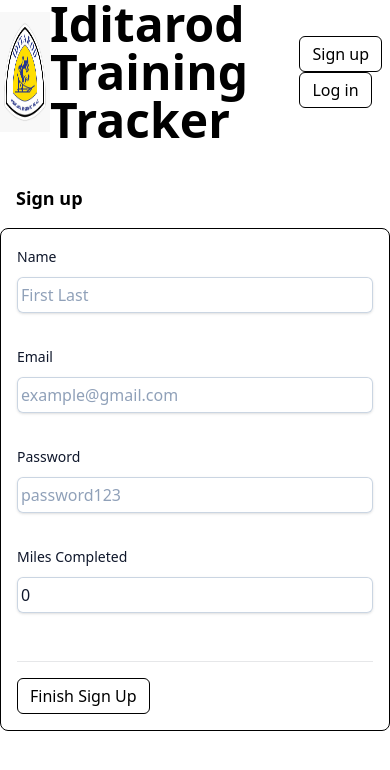
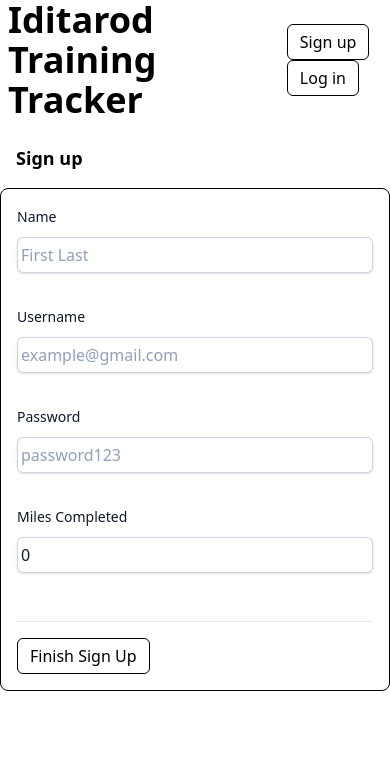
Before and after one commit to scirrincione/iditarod-tracker, a React (Vite) app in the folder client/: page /signup in a window 390 px wide. Shown: the top 770 px of the page. Built offline with nearby package versions, Linux system fonts and the light colour scheme.

Commit message:
changed email to username and fixed mobile interface

```diff
--- a/client/src/components/Login.jsx
+++ b/client/src/components/Login.jsx
@@ -5,7 +5,7 @@
 export default function Login({ children }) {
   const [form, setForm] = useState({
     name: "",
-    email: "",
+    username: "",
     password: "",
     progress: 0,
   });
@@ -86,7 +86,7 @@
     } catch (error) {
       console.error('A problem occurred while logging in ', error);
     } finally {
-      setForm({ email: "", password: "" });
+      setForm({ username: "", password: "" });
       //navigate("/");
     }
   }
@@ -104,21 +104,21 @@
           <div className="grid max-w-2xl grid-cols-1 gap-x-6 gap-y-8 ">
             <div className="sm:col-span-4">
               <label
-                htmlFor="email"
+                htmlFor="username"
                 className="block text-sm font-medium leading-6 text-slate-900"
               >
-                Email
+                Username
               </label>
               <div className="mt-2">
                 <div className="flex rounded-md shadow-sm ring-1 ring-inset ring-slate-300 focus-within:ring-2 focus-within:ring-inset focus-within:ring-indigo-600 sm:max-w-md">
                   <input
                     type="text"
-                    name="email"
-                    id="email"
+                    name="username"
+                    id="username"
                     className="block flex-1 border-0 bg-transparent py-1.5 pl-1 text-slate-900 placeholder:text-slate-400 focus:ring-0 sm:text-sm sm:leading-6"
                     placeholder="example@gmail.com"
-                    value={form.email}
-                    onChange={(e) => updateForm({ email: e.target.value })}
+                    value={form.username}
+                    onChange={(e) => updateForm({ username: e.target.value })}
                   />
                 </div>
               </div>
@@ -144,7 +144,7 @@
                 </div>
               </div>
             </div>
-            {loginFail && <div className="text-red-600 ">Login failed: Invalid email or password.</div>}
+            {loginFail && <div className="text-red-600 ">Login failed: Invalid username or password.</div>}
           </div>
 
         </div>
--- a/client/src/components/Navbar.jsx
+++ b/client/src/components/Navbar.jsx
@@ -12,11 +12,11 @@
   }
   return (
     <div>
-      <nav className="flex justify-between items-center mb-6">
+      <nav className="flex justify-between items-center mb-2">
         <NavLink to="/">
-          <img alt="Iditarod logo" className="h-30 inline" src={logo}></img>
+          <img alt="Iditarod logo" className="hidden md:block h-30" src={logo}></img>
         </NavLink>
-        <h1 className="font-bold text-5xl">Iditarod Training Tracker</h1>
+        <h1 className="font-bold text-4xl px-2 md:px-0 md:text-5xl">Iditarod Training Tracker</h1>
         {!user && <div className="items-right">
         <NavLink
           className="mr-2 inline-flex items-center justify-center whitespace-nowrap text-md font-medium ring-offset-background transition-colors focus-visible:outline-none focus-visible:ring-2 focus-visible:ring-ring focus-visible:ring-offset-2 disabled:pointer-events-none disabled:opacity-50 border border-input bg-background hover:bg-slate-100 h-9 rounded-md px-3"
--- a/client/src/components/RecordList.jsx
+++ b/client/src/components/RecordList.jsx
@@ -49,15 +49,17 @@
           Edit Progress
           </NavLink>}
     </h2>
-    <p className="flex flex-row justify-between text-2xl">{props.record.progress}
+    <div className="flex flex-row justify-between text-xl">
+      <div className="pr-2">{props.record.progress}</div>
       <progress value={props.record.progress / 975} />
-      975</p>
+      <div className="pl-2">975</div>
+      </div>
     {
       (() => {
         const locations = getLocation(props.record.progress);
         const last = locations[locations.length - 1];
         return (
-          <div className="flex flex-row justify-between text-2xl">
+          <div className="flex flex-row justify-between text-xl md:text-2xl mt-2">
             <span>
               Last Checkpoint Reached: {last ? last.stop : "Not started"}
             </span>
--- a/client/src/components/Signup.jsx
+++ b/client/src/components/Signup.jsx
@@ -1,10 +1,12 @@
-import { useState, useEffect } from "react";
+import { useState, useEffect, useContext } from "react";
 import { useParams, useNavigate } from "react-router-dom";
+import Login from "./Login";
+import { UserContext } from "../contexts/UserContext";
 
 export default function Signup() {
   const [form, setForm] = useState({
     name: "",
-    email: "",
+    username: "",
     password: "",
     progress: 0,
   });
@@ -12,6 +14,7 @@
   const [isNew, setIsNew] = useState(true);
   const params = useParams();
   const navigate = useNavigate();
+  const { user, login, logout } = useContext(UserContext);
 
   useEffect(() => {
     async function fetchData() {
@@ -77,7 +80,11 @@
     } catch (error) {
       console.error('A problem occurred adding or updating a record: ', error);
     } finally {
-      setForm({ name: "", position: "", level: "" });
+      const result = await login({username: form.username, password: form.password});
+      if (!result) {
+        console.error("Login after signup failed");
+      }
+      setForm({ name: "", username: "", password: "", progress: 0 });
       navigate("/");
     }
   }
@@ -116,21 +123,21 @@
             </div>
             <div className="sm:col-span-4">
               <label
-                htmlFor="email"
+                htmlFor="username"
                 className="block text-sm font-medium leading-6 text-slate-900"
               >
-                Email
+                Username
               </label>
               <div className="mt-2">
                 <div className="flex rounded-md shadow-sm ring-1 ring-inset ring-slate-300 focus-within:ring-2 focus-within:ring-inset focus-within:ring-indigo-600 sm:max-w-md">
                   <input
                     type="text"
-                    name="email"
-                    id="email"
+                    name="username"
+                    id="username"
                     className="block flex-1 border-0 bg-transparent py-1.5 pl-1 text-slate-900 placeholder:text-slate-400 focus:ring-0 sm:text-sm sm:leading-6"
                     placeholder="example@gmail.com"
-                    value={form.email}
-                    onChange={(e) => updateForm({ email: e.target.value })}
+                    value={form.username}
+                    onChange={(e) => updateForm({ username: e.target.value })}
                   />
                 </div>
               </div>
--- a/client/src/contexts/UserContext.jsx
+++ b/client/src/contexts/UserContext.jsx
@@ -8,7 +8,7 @@
 
   const fetchUserData = async (userData) => {
     if (!userData) return;
-    console.log("Fetching user data for:", userData.email);
+    console.log("Fetching user data for:", userData.username);
     const response = await fetch(`${import.meta.env.VITE_SERVER_URL}record/`);
     if (!response.ok){
       const message = `An error occurred: ${response.statusText}`;
@@ -16,7 +16,7 @@
       return;
     }
     const resJson = await response.json();
-    const record = await resJson.find(entry => entry.email == userData.email);
+    const record = await resJson.find(entry => entry.username == userData.username);
 
     console.log("Fetched user data:", record);
     if (!record) {
```
Also changed, not shown: 1 other file (tests, documents, lock files or other folders).
